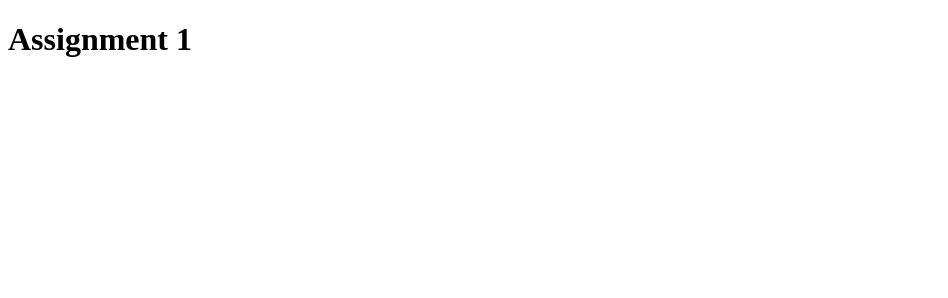
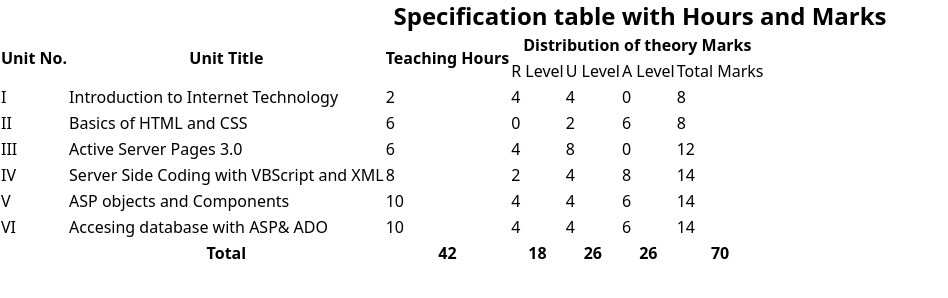
Before and after one commit to Sonali-Mali93/Assignment_Repo, a plain HTML site: page Assignemnt1.html in a window 1280 px wide. Shown: the whole page, without its empty margins (0-948 px from the left). Drawn offline with nearby package versions, Linux system fonts and the light colour scheme.

Commit message:
created specification table with Hours and Marks

```diff
--- a/Assignemnt1.html
+++ b/Assignemnt1.html
@@ -1,12 +1,120 @@
 <!DOCTYPE html>
 <html lang="en">
+
 <head>
     <meta charset="UTF-8">
     <meta http-equiv="X-UA-Compatible" content="IE=edge">
     <meta name="viewport" content="width=device-width, initial-scale=1.0">
-    <title>Document</title>
+    <script src="https://cdn.tailwindcss.com"></script>
+    <title>Assignemnt 1</title>
+    <link rel="stylesheet" href="./style.css">
+
 </head>
+
 <body>
-    <h1>Assignment 1 </h1>
+    <p class="text-2xl text-center font-bold">Specification table with Hours and Marks</p>
+    <table>
+        <tr>
+            <th rowspan="2">Unit No.</th>
+            <th rowspan="2">Unit Title</th>
+            <th rowspan="2">Teaching Hours</th>
+            <th colspan="4">Distribution of theory Marks</th>
+        </tr>
+        <tr>
+            <td>R Level</td>
+            <td>U Level</td>
+            <td>A Level</td>
+            <td>Total Marks</td>
+        </tr>
+        <tr>
+            <td>I</td>
+            <td class="text-left">Introduction to Internet Technology</td>
+            <td>2</td>
+            <td>4</td>
+            <td>4</td>
+            <td>0</td>
+            <td>8</td>
+        </tr>
+        <tr>
+            <td>II</td>
+            <td class="text-left">Basics of HTML and CSS</td>
+            <td>6</td>
+            <td>0</td>
+            <td>2</td>
+            <td>6</td>
+            <td>8</td>
+        </tr>
+        <tr>
+            <td>III</td>
+            <td class="text-left">Active Server Pages 3.0</td>
+            <td>6</td>
+            <td>4</td>
+            <td>8</td>
+            <td>0</td>
+            <td>12</td>
+        </tr>
+        <tr>
+            <td>IV</td>
+            <td class="text-left">Server Side Coding with VBScript and XML</td>
+            <td>8</td>
+            <td>2</td>
+            <td>4</td>
+            <td>8</td>
+            <td>14</td>
+        </tr>
+        <tr>
+            <td>V</td>
+            <td class="text-left">ASP objects and Components</td>
+            <td>10</td>
+            <td>4</td>
+            <td>4</td>
+            <td>6</td>
+            <td>14</td>
+        </tr>
+        <tr>
+            <td>VI</td>
+            <td class="text-left">Accesing database with ASP& ADO</td>
+            <td>10</td>
+            <td>4</td>
+            <td>4</td>
+            <td>6</td>
+            <td>14</td>
+        </tr>
+        <tr class="text-center font-semibold ">
+            <td></td>
+            <td>Total</td>
+            <td >42</td>
+            <td>18</td>
+            <td>26</td>
+            <td>26</td>
+            <td>70</td>
+        </tr>
+    </table>
+    <!-- <tr>
+        <th rowspan="2">Unit No.</th>
+        <th rowspan="2">Unit Title</th>
+        <th rowspan="2">Teaching Hours</th>
+        <th colspan="4">Distribution of theory Marks</th>
+        <th>R level</th>
+        <th>U Level</th>
+        <th>A Label</th>
+        <th>Total Marks</th>
+
+    </tr>
+    <tr>
+        <td>1</td>
+        <td>Introduction to Internet Technology</td>
+        <td>2</td>
+        <td>4</td>
+        <td>4</td>
+        <td>0</td>
+        <td>8</td>
+    </tr>
+    <tr>
+        <td>Basics of HTML and CSS</td>
+        <td>Active Server Pages 3.0</td>
+    </tr> -->
+
 </body>
+
 </html>
```
